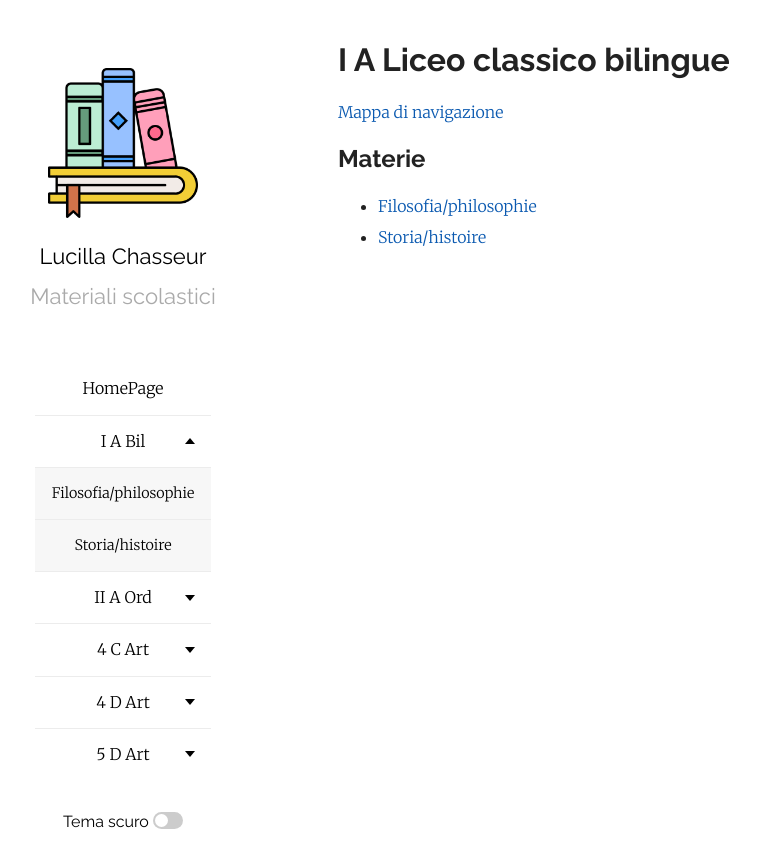
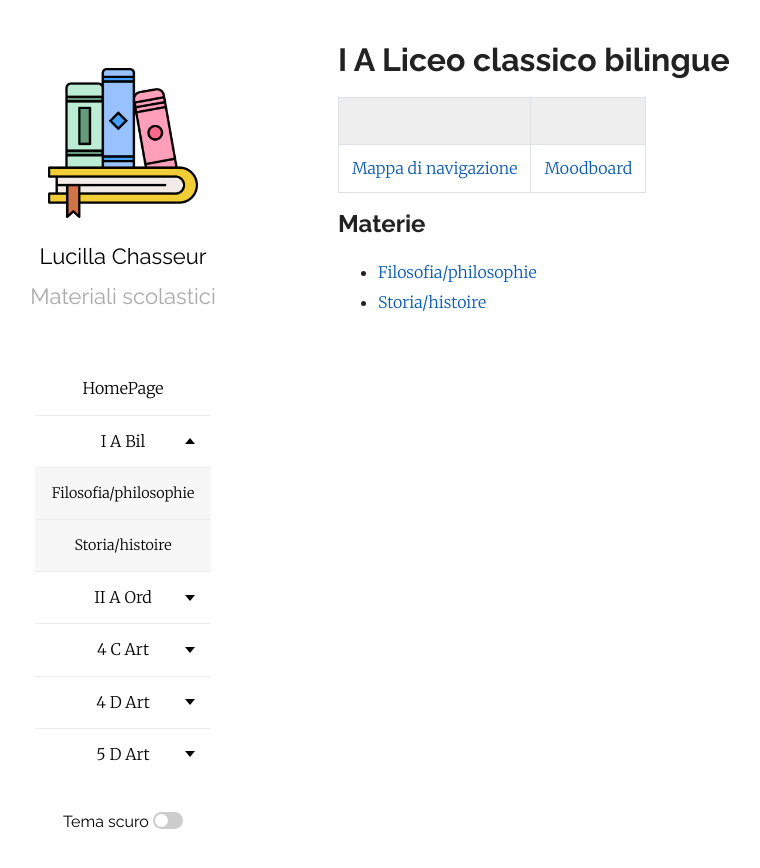
Before and after one commit to efemeridi/efemeridi.github.io, a Jekyll site: the page built from 1a_bil.md, in a window 1280 px wide. Shown: the top 868 px of the page, without its empty margins (62-822 px from the left). Built offline with Jekyll 4.4.1, drawn with Linux system fonts in a browser that asks for light colours; our own code applies the rules of GitHub Pages for plain Markdown files.

Commit message:
Update 1a_bil.md

```diff
--- a/1a_bil.md
+++ b/1a_bil.md
@@ -3,7 +3,9 @@ layout: page
 ---
 # I A Liceo classico bilingue
 
-[Mappa di navigazione](materiali/I_A_bil/OPERA_INIZIALE/traccia_di_lavoro_studenti_IA_bil.pdf)
+|||
+|---|---|
+|[Mappa di navigazione](materiali/I_C_BIL/OPERA_INIZIALE/PROVA_D_OPERA_INIZIALE_ARTISTICO_studenti_4_C.pdf)|[Moodboard](materiali/I_A_bil/PROVA_D_OPERA_INIZIALE/moodboard/settembre/vista_moodboard.md)|
 
 ## Materie
 
```
